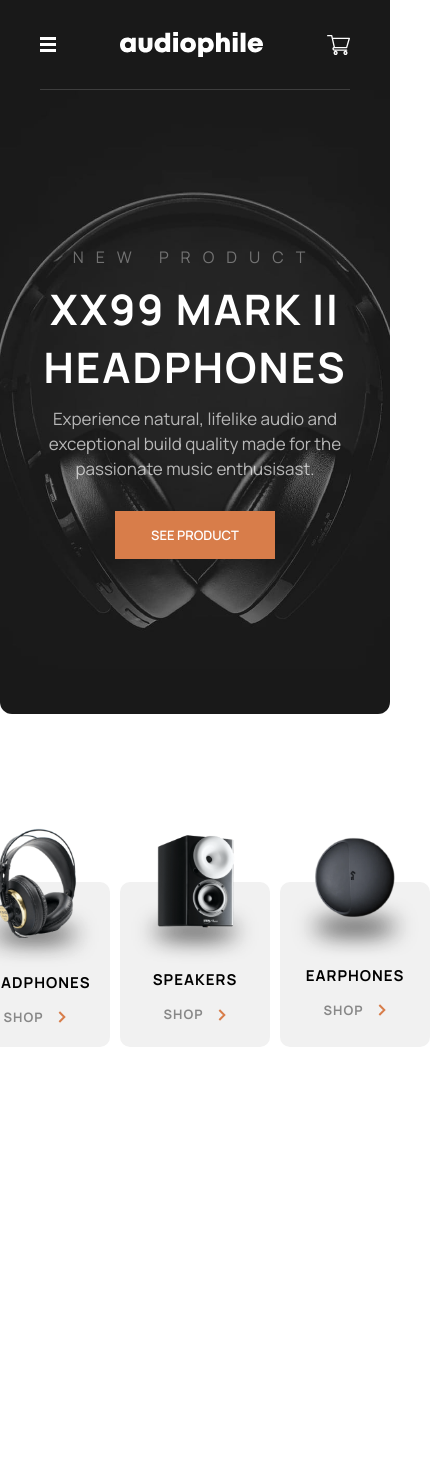
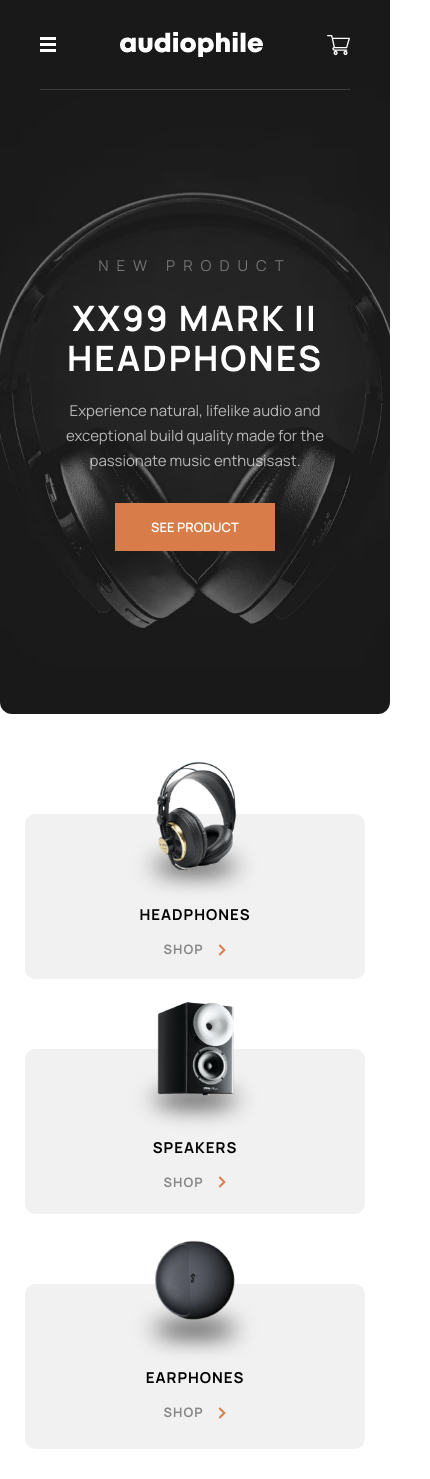
Before and after one commit to badmotherfunk/Audiophile-e-commerce-website, a React (Create React App) app: page / in a window 390 px wide. Shown: the whole page, 430 px wide, since content can reach past the window. Before the commit the page ends 1064 px from the top, so only its background shows below. Built offline with nearby package versions, Linux system fonts and the light colour scheme.

Commit message:
Implémentation du responsive pour le format mobile de la section 'products'

```diff
--- a/src/components/Products/products.scss
+++ b/src/components/Products/products.scss
@@ -6,6 +6,15 @@
     justify-content: center;
     align-items: center;
     padding-top: 150px;
+    padding-bottom: 30px;
+
+    @include tablet {
+        padding-top: 130px;
+    }
+
+    @include mobile {
+        padding-top: 100px;
+    }
 }
 
 .products {
@@ -20,6 +29,12 @@
 
     @include tablet {
         gap: 10px;
+    }
+
+    @include mobile {
+        flex-direction: column;
+        height: auto;
+        gap: 70px;
     }
 
     &__layout{
--- a/src/pages/Home/home.scss
+++ b/src/pages/Home/home.scss
@@ -20,14 +20,26 @@
     margin-top: -90px;
 }
 
+
 .home-header img {
     width: 100%;
     height: 100%;
     object-fit: contain;
     max-width: 1400px;
+    opacity: 0;
+    animation: pictureFade 1s forwards;
 
     @include mobile {
         width: 100%;
+    }
+}
+
+@keyframes pictureFade {
+    from {
+        opacity: 0;
+    }
+    to {
+        opacity: 1;
     }
 }
 
@@ -39,6 +51,9 @@
     width: 100%;
     max-width: 1190px;
     padding: 0 40px;
+    opacity: 0;
+    animation: textFade 2s ease-in forwards;
+    z-index: 99;
 
     @include desktop {
         width: 50%;
@@ -51,6 +66,15 @@
 
     @include mobile {
         width: 100%;
+    }
+}
+
+@keyframes textFade {
+    from {
+        opacity: 0;
+    }
+    to {
+        opacity: 1;
     }
 }
 
@@ -68,14 +92,15 @@
     }
 
     @include tablet {
+        gap: 25px;
+    }
+
+    @include mobile {
         gap: 20px;
     }
 
-    @include mobile {
-        gap: 10px;
-    }
+}
 
-}
 
 .hero-title,
 .hero-product,
@@ -93,18 +118,20 @@
     color: #ffffff5e;
 
     @include tablet {
-        font-size: 14px;
+        font-size: 15px;
+        letter-spacing: 10px;
     }
 
     @include mobile {
-        font-size: 16px;
+        letter-spacing: 8px;
     }
 }
 .hero-product {
     color: $white-light-color;
 
     @include mobile {
-        font-size: 42px;
+        font-size: 35px;
+        line-height: 40px;
     }
 }
 .hero-description {
@@ -125,8 +152,7 @@
 
     @include mobile {
         width: 80%;
-        font-size: 17px;
-        margin-bottom: 20px;
+        font-size: 15px;
     }
 }
 
@@ -140,4 +166,8 @@ main {
     @include tablet {
         padding: 0 40px;
     }
+
+    @include mobile {
+        padding: 0 25px;
+    }
 }
```
